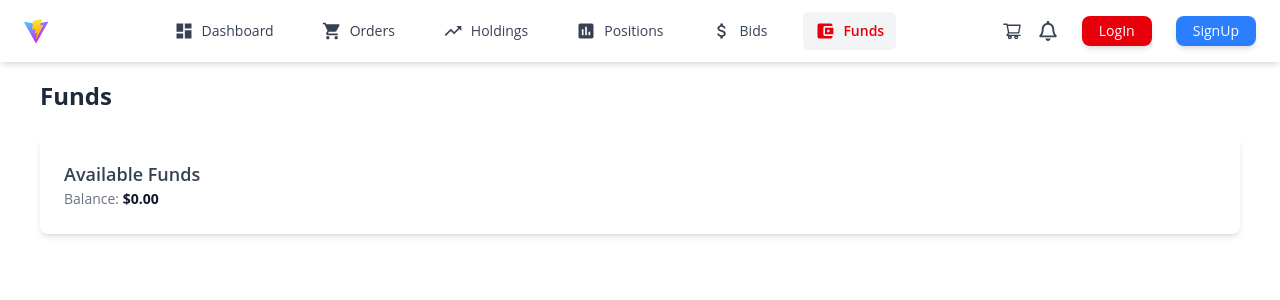
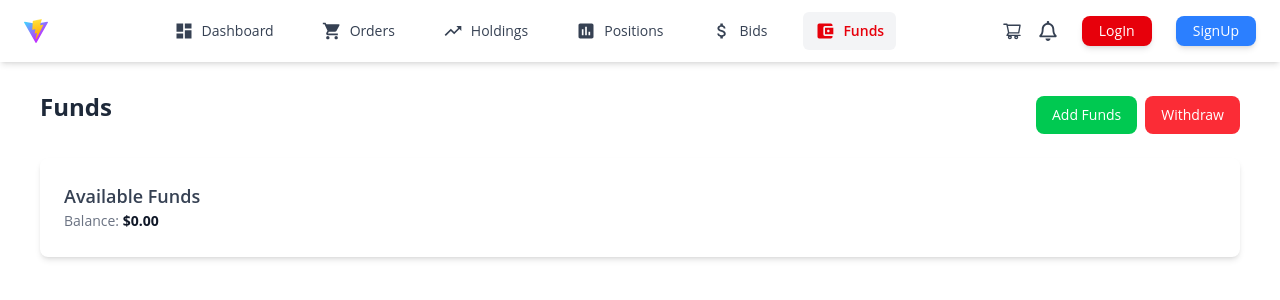
Before and after one commit to cipher997/dots, a React (Vite) app: page / in a window 1280 px wide. Both pictures are taken after a click on the link "Funds". Shown: the top 300 px of the page. Built offline with nearby package versions, Linux system fonts and the light colour scheme.

Commit message:
update Funds.jsx

```diff
--- a/src/components/Funds.jsx
+++ b/src/components/Funds.jsx
@@ -4,7 +4,13 @@ const Funds = () => {
   return (
     <div className="flex w-full min-h-screen pt-10">
       <main className="flex-1 rounded-xl p-6 max-w-7xl mx-auto">
-        <h1 className="text-2xl font-bold text-gray-800 mb-6">Funds</h1>
+        <div className="mb-6 flex flex-col sm:flex-row sm:justify-between items-start sm:items-center">
+          <h1 className="text-2xl font-bold text-gray-800">Funds</h1>
+          <div className="mt-4 flex flex-col sm:flex-row md:flex-row w-full sm:w-auto gap-2">
+            <button className="bg-green-500 text-white px-4 py-2 rounded-lg w-full sm:w-auto md:w-auto hover:bg-green-600 transition">Add Funds</button>
+            <button className="bg-red-500 text-white px-4 py-2 rounded-lg w-full sm:w-auto md:w-auto hover:bg-red-600 transition">Withdraw</button>
+          </div>
+        </div>
         <div className="bg-white shadow-md p-6 rounded-lg">
           <h2 className="text-lg font-semibold text-gray-700">Available Funds</h2>
           <p className="text-gray-500">Balance: <span className="font-bold text-gray-900">$0.00</span></p>
```
